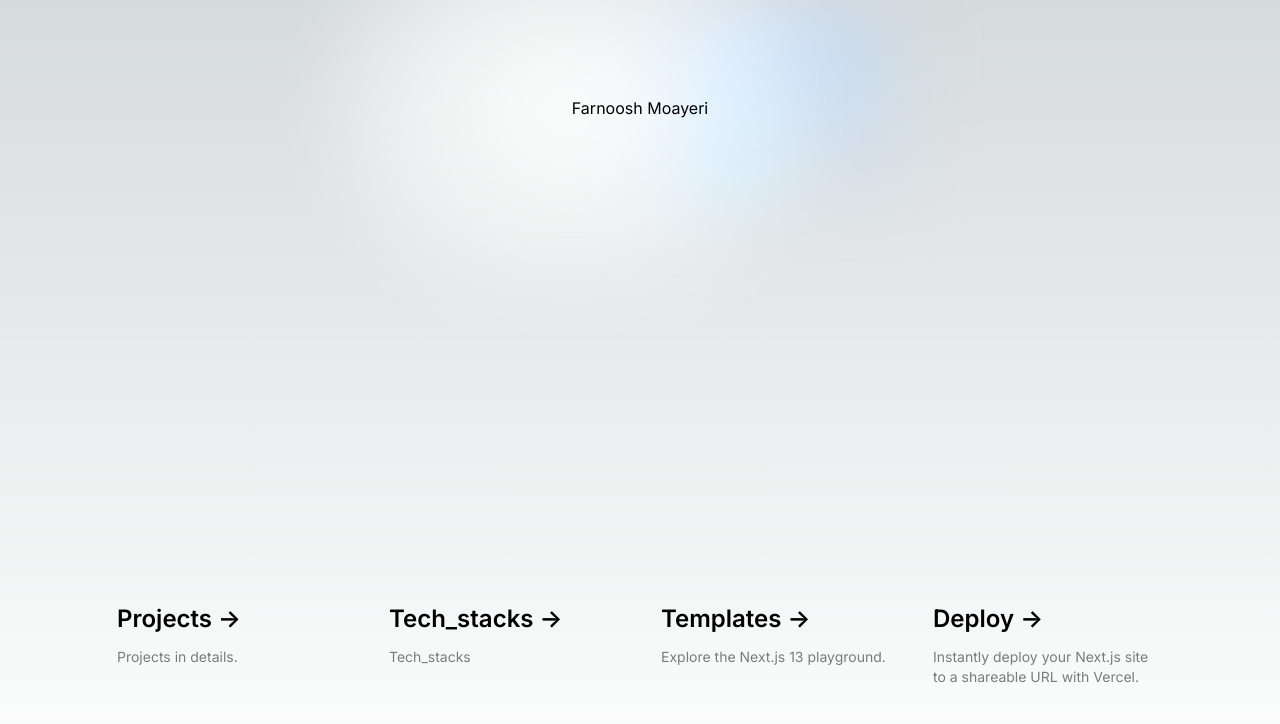
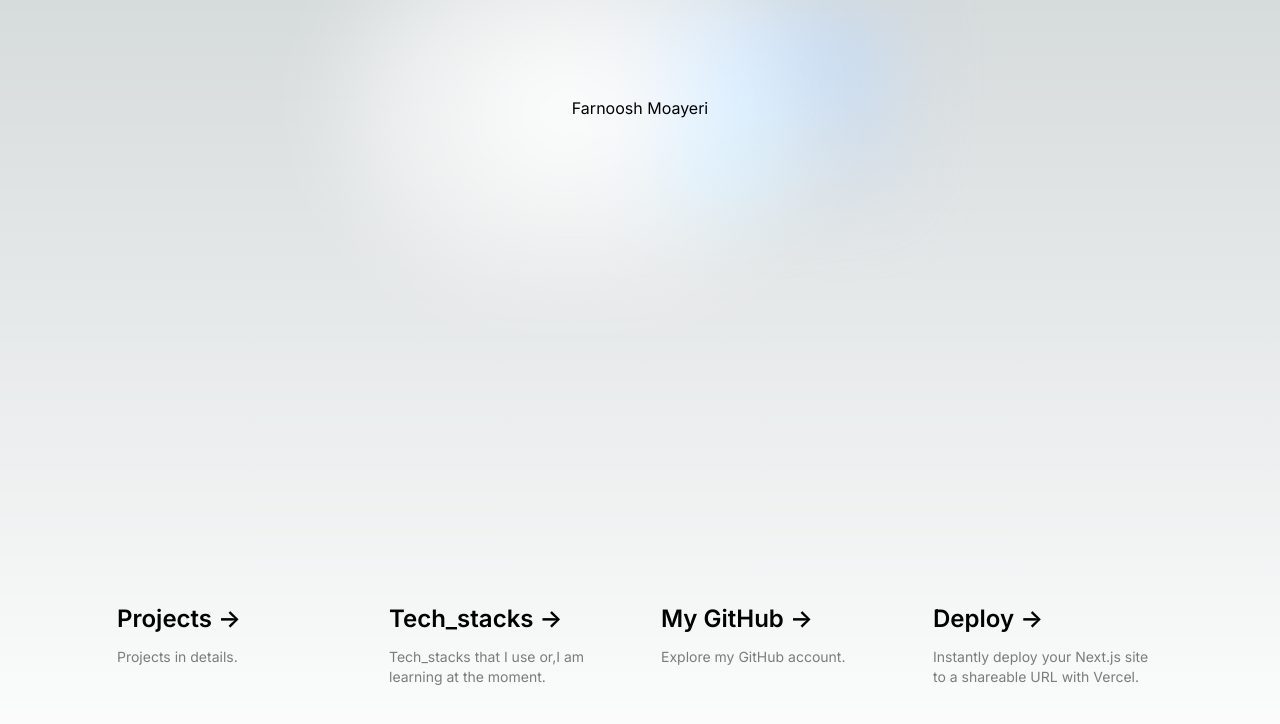
Before and after one commit to Farnooshmo/portfolio, a Next.js app: page / in a window 1280 px wide. Shown: the top 724 px of the page. Built offline with nearby package versions, Linux system fonts and the light colour scheme.

Commit message:
Add GitHub to the app

```diff
--- a/app/page.js
+++ b/app/page.js
@@ -41,7 +41,6 @@ export default function Home() {
         </div>
       </div>
 
-
       <div className="mb-32 grid text-center lg:mb-0 lg:grid-cols-4 lg:text-left">
         <a
           href="/projects"
@@ -73,24 +72,24 @@ export default function Home() {
             </span>
           </h2>
           <p className={`m-0 max-w-[30ch] text-sm opacity-50`}>
-            Tech_stacks
+            Tech_stacks that I use or,I am learning at the moment.
           </p>
         </a>
 
         <a
-          href="https://vercel.com/templates?framework=next.js&utm_source=create-next-app&utm_medium=appdir-template&utm_campaign=create-next-app"
+          href="https://github.com/Farnooshmo"
           className="group rounded-lg border border-transparent px-5 py-4 transition-colors hover:border-gray-300 hover:bg-gray-100 hover:dark:border-neutral-700 hover:dark:bg-neutral-800/30"
           target="_blank"
           rel="noopener noreferrer"
         >
           <h2 className={`mb-3 text-2xl font-semibold`}>
-            Templates{" "}
+            My GitHub{" "}
             <span className="inline-block transition-transform group-hover:translate-x-1 motion-reduce:transform-none">
               -&gt;
             </span>
           </h2>
           <p className={`m-0 max-w-[30ch] text-sm opacity-50`}>
-            Explore the Next.js 13 playground.
+            Explore my GitHub account.
           </p>
         </a>
 
```
